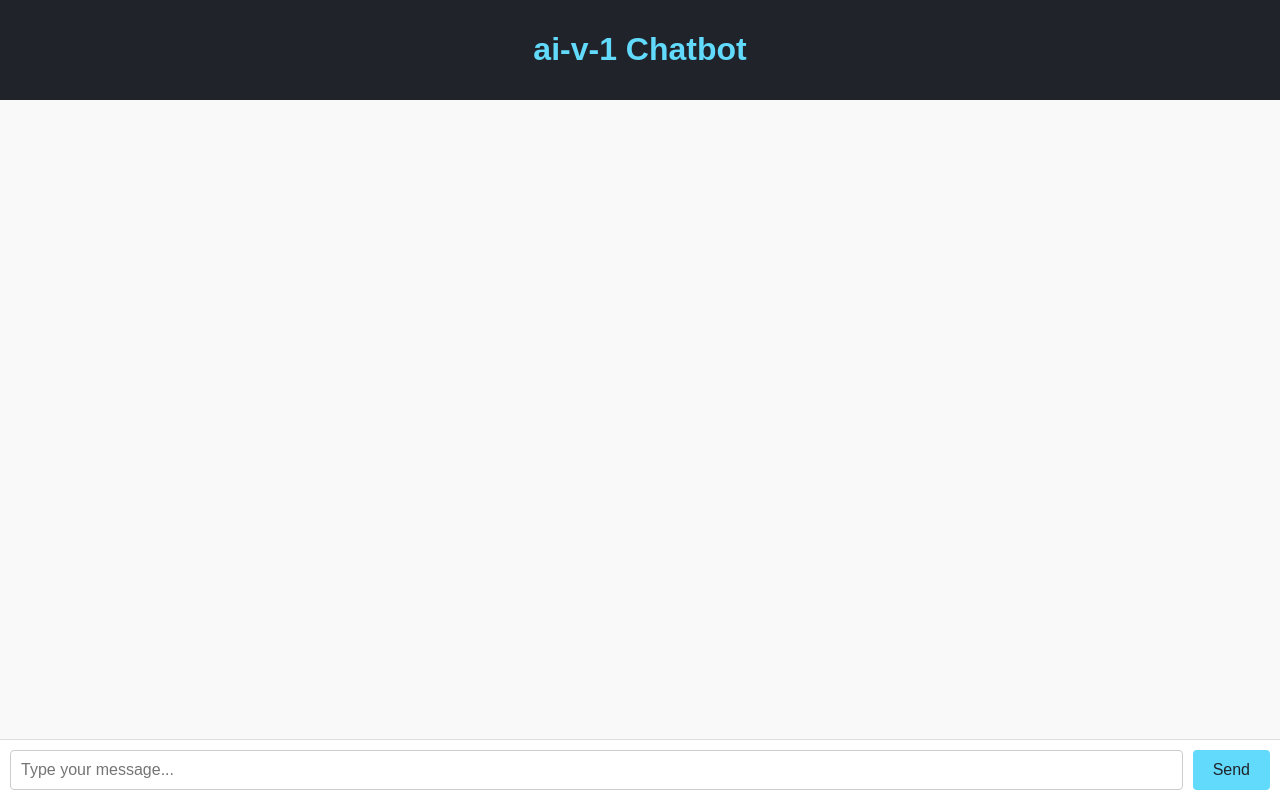
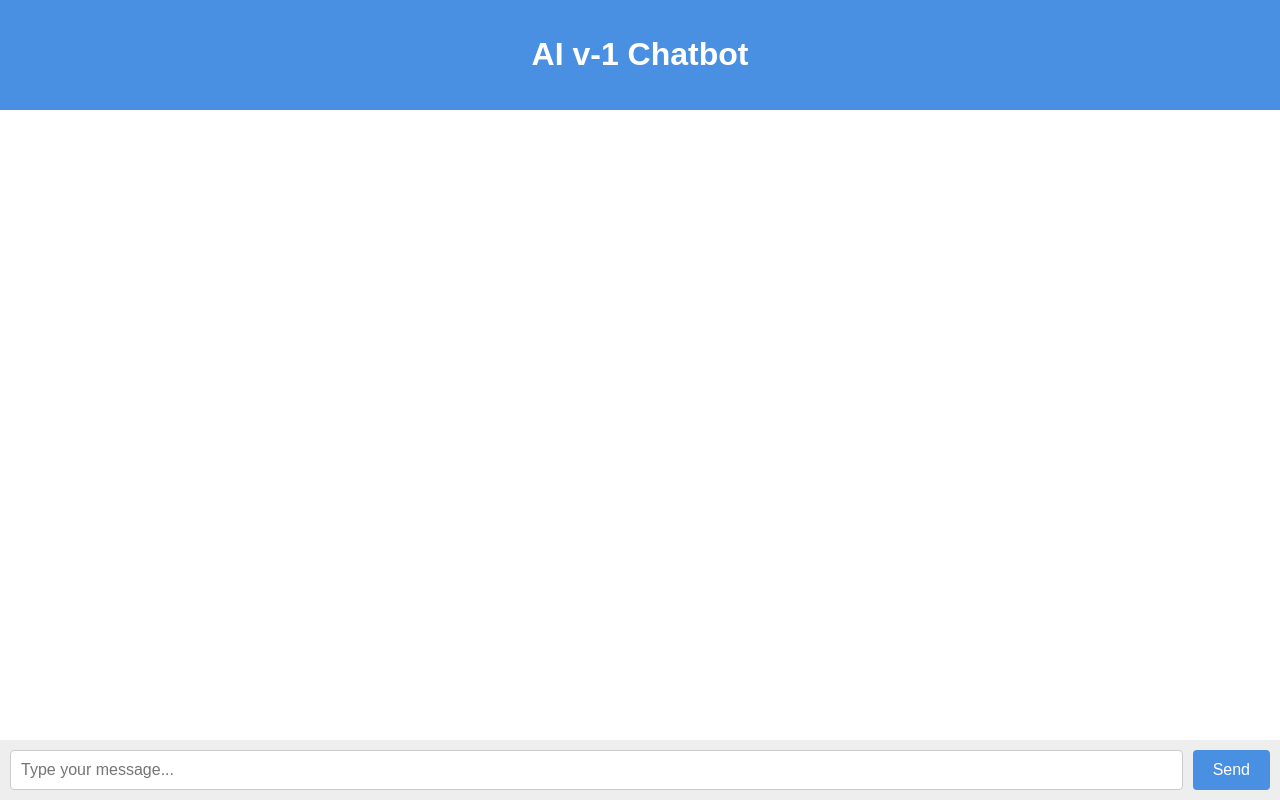
Before and after one commit to jackhackegun/ai-v-1, a Flask app: page / in a window 1280 px wide. Run offline with Flask 2, Linux system fonts and the light colour scheme.

Commit message:
Update index.html to use chat form and correct IDs

```diff
--- a/templates/index.html
+++ b/templates/index.html
@@ -3,82 +3,82 @@
 <head>
   <meta charset="UTF-8">
   <meta name="viewport" content="width=device-width, initial-scale=1.0">
-  <title>ai-v-1 Chatbot</title>
+  <title>AI v-1 Chatbot</title>
   <style>
     body {
+      margin: 0;
       font-family: Arial, sans-serif;
-      background-color: #f9f9f9;
-      margin: 0;
-      padding: 0;
+      background-color: #f5f5f5;
       display: flex;
       flex-direction: column;
       height: 100vh;
     }
     header {
-      background-color: #20232a;
-      color: #61dafb;
-      padding: 10px 20px;
+      background-color: #4a90e2;
+      color: #fff;
+      padding: 15px;
       text-align: center;
     }
     #chat-container {
       flex: 1;
-      display: flex;
-      flex-direction: column;
-      padding: 20px;
+      padding: 15px;
       overflow-y: auto;
+      background-color: #fff;
     }
     .message {
       margin: 8px 0;
-      padding: 10px 15px;
-      border-radius: 10px;
-      max-width: 70%;
+      padding: 8px 12px;
+      border-radius: 12px;
+      max-width: 75%;
+      word-wrap: break-word;
     }
     .user {
-      background-color: #dcf8c6;
+      background-color: #d1e7dd;
       align-self: flex-end;
+      margin-left: auto;
     }
     .bot {
-      background-color: #eee;
+      background-color: #e2e3e5;
       align-self: flex-start;
+      margin-right: auto;
     }
-    footer {
+    #chat-form {
       display: flex;
       padding: 10px;
-      background-color: #fff;
-      border-top: 1px solid #ddd;
+      background-color: #eee;
     }
-    #message-input {
+    #user-input {
       flex: 1;
       padding: 10px;
+      font-size: 16px;
       border: 1px solid #ccc;
       border-radius: 4px;
-      font-size: 16px;
     }
     #send-btn {
       margin-left: 10px;
       padding: 10px 20px;
       font-size: 16px;
-      background-color: #61dafb;
-      color: #20232a;
+      background-color: #4a90e2;
+      color: #fff;
       border: none;
       border-radius: 4px;
       cursor: pointer;
     }
-    #send-btn:hover {
-      background-color: #4ca6d8;
+    #send-btn:disabled {
+      background-color: #9bc3e6;
+      cursor: not-allowed;
     }
   </style>
 </head>
 <body>
   <header>
-    <h1>ai-v-1 Chatbot</h1>
+    <h1>AI v-1 Chatbot</h1>
   </header>
   <div id="chat-container"></div>
-  <footer>
-    <input type="text" id="message-input" placeholder="Type your message..." autocomplete="off">
-    <button id="send-btn">Send</button>
-  </footer>
-
+  <form id="chat-form">
+    <input id="user-input" type="text" placeholder="Type your message..." autocomplete="off">
+    <button id="send-btn" type="submit">Send</button>
+  </form>
   <script src="{{ url_for('static', filename='script.js') }}"></script>
 </body>
 </html>
```
